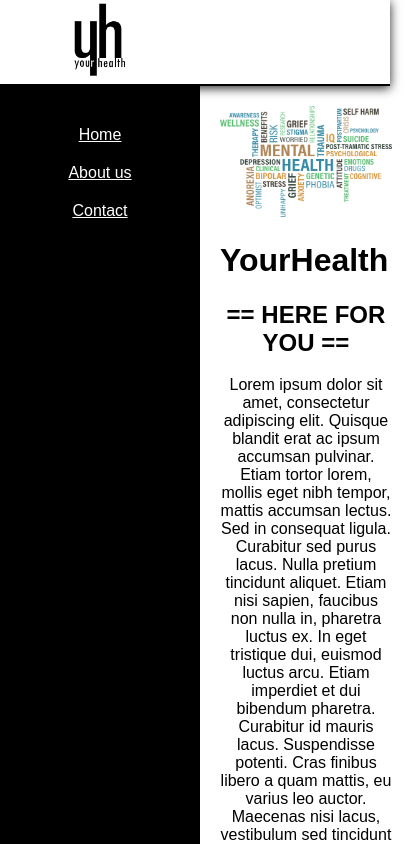
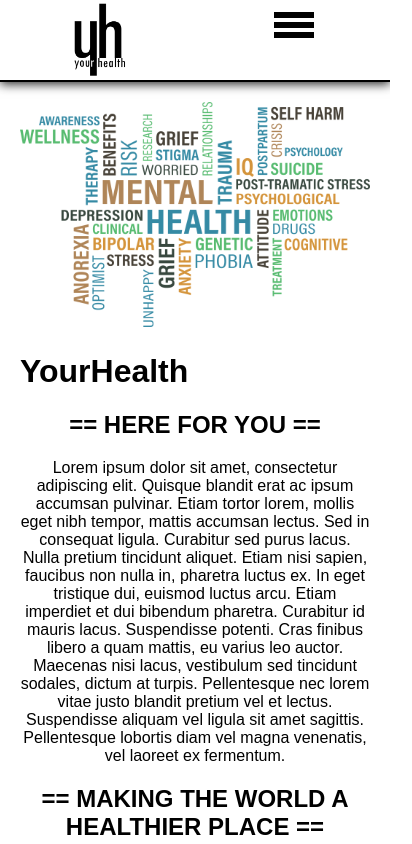
Before and after one commit to humzahash01/Your-Health, a React (Create React App) app: page / in a window 390 px wide. Shown: the top 844 px of the page, 412 px wide, since content can reach past the window. Built offline with nearby package versions, Linux system fonts and the light colour scheme; a web font is replaced by a local one; what react-google-maps would draw is missing.

Commit message:
feat: Add slide menu to mobile

```diff
--- a/src/App.css
+++ b/src/App.css
@@ -14,6 +14,17 @@
 
 #wrapper {
   display: flex;
+  position: relative;
+}
+
+header {
+    display: flex;
+    justify-content: space-between;
+}
+
+header svg {
+    width: 50px;
+    padding-right: 70px;
 }
 
 main {
@@ -26,6 +37,10 @@
   text-align: center;
   background: #000;
   min-height: calc(100vh - 86px);
+  margin-left: 0;
+  transition: margin 0.5s;
+  position: absolute;
+  height: 100%;
 }
 
 nav a {
@@ -38,6 +53,10 @@
 
 nav li {
   margin-bottom: 20px;
+}
+
+.toggle-menu {
+    margin-left: -200px;
 }
 
 #home-splash {
@@ -100,3 +119,12 @@
 textarea:focus {
   border-color: #000;
 }
+
+@media screen and (min-width: 800px) {
+    .toggle-menu {
+        margin-left: 0
+    }
+    main {
+        padding: 20px 20px 20px 220px;
+    }
+}
--- a/src/App.js
+++ b/src/App.js
@@ -13,9 +13,14 @@
       <div className="App">
         <header className="App-header">
           <img src={logo} className="App-logo" alt="logo" />
+          <a href="#" onClick={() => document.querySelector('nav').classList.toggle('toggle-menu')}>
+            <svg xmlns="http://www.w3.org/2000/svg" viewBox="0 0 25 25">
+              <path d="M2 6h20v3H2zm0 5h20v3H2zm0 5h20v3H2z" />
+            </svg>
+          </a>
         </header>
         <div id="wrapper">
-          <nav>
+          <nav class="toggle-menu">
             <ul>
               <li>
                 <Link to="/">Home</Link>
@@ -31,7 +36,6 @@
           <Route exact path="/" render={() => <Home />} />
           <Route exact path="/about" render={() => <About />} />
           <Route exact path="/contact" render={() => <Contact />} />
-
         </div>
       </div>
     );
```
